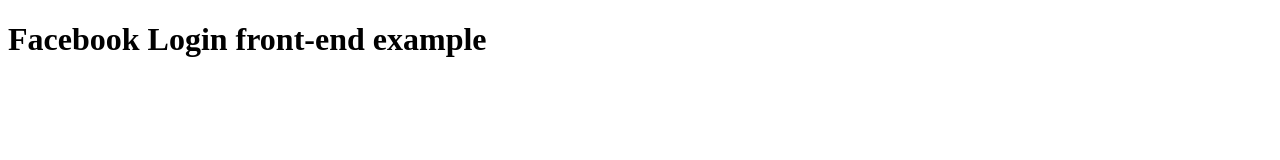
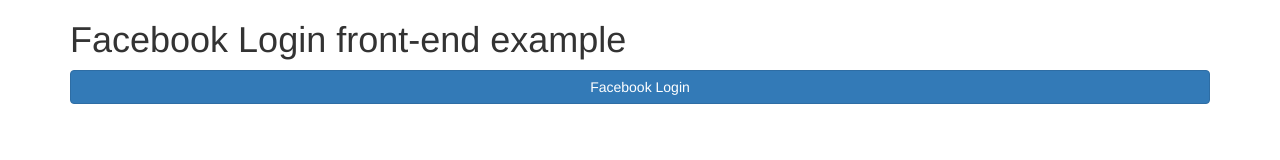
Before and after one commit to YunsikPark/FacebookLogin-Front-end, a plain HTML site: page index.html in a window 1280 px wide. Drawn offline with nearby package versions, Linux system fonts and the light colour scheme.

Commit message:
Facebook Login버튼 클릭시 브라우저의 페이스북 로그인 여부 검사

```diff
--- a/index.html
+++ b/index.html
@@ -6,6 +6,7 @@
     <meta http-equiv="X-UA-Compatible" content="ie=edge">
     <title>Facebook Login</title>
     <script src="js/cookie.js"></script>
+    <link rel="stylesheet" href="https://maxcdn.bootstrapcdn.com/bootstrap/3.3.2/css/bootstrap.min.css">
 </head>
 <body>
 <script>
@@ -27,8 +28,44 @@
     fjs.parentNode.insertBefore(js, fjs);
 }(document, 'script', 'facebook-jssdk'));
 </script>
+
+
 <!-- content -->
+<div class="container">
     <h1>Facebook Login front-end example</h1>
+    <button
+        id="btn-facebook-login"
+        class="btn btn-primary btn-block"
+        onclick="fbLogin()"> Facebook Login</button>
+</div>
+
+
+<!-- login 확인 -->
+<script>
+    // cookie에 token이 있는지 검사하여 token이 없을 경우에만 #btn-facebook-login의 display style을 block으로 바꾸어줌
+    var hasToken = cookieHasToken();
+    if (!hasToken) {
+        document.getElementById('btn-facebook-login').style.display = 'block';
+    } else {
+        document.getElementById('btn-facebook-login').style.display = 'none';
+    }
+
+    function fbLogin() {
+        // 페이스북 버튼을 누른 순간, 브라우저에 페이스북 로그인이 되어있는지 검사
+        FB.getLoginStatus(function(response) {
+                console.log(response);
+        });
+    }
+
+    function cookieHasToken() {
+        // 'token'이라는 키에 해당하는 cookie가 있는지 검사결과 확인
+        var token = getCookie('token');
+        if (token == undefined || token == null || token == '') {
+            return false;
+        }
+        return true;
+    }
+</script>
 
 
 </body>
```
Lines whose indentation alone changed are shown as unchanged.
